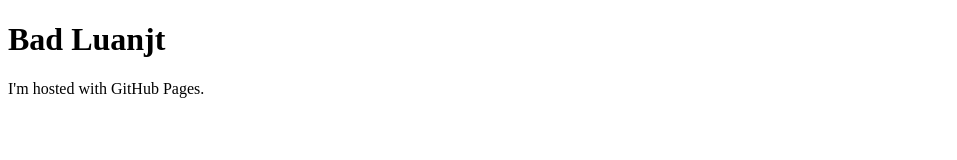
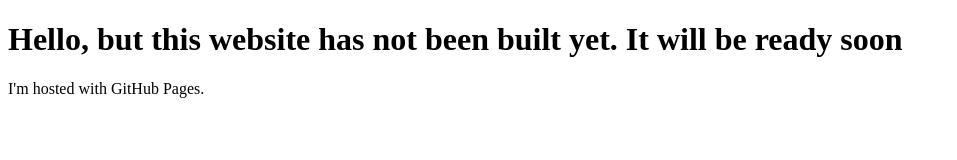
Before and after one commit to Daniekiel/daniekiel.github.io, a plain HTML site: page index.html in a window 1280 px wide. Shown: the whole page, without its empty margins (0-957 px from the left). Drawn offline with Linux system fonts and the light colour scheme.

Commit message:
Update index.html

```diff
--- a/index.html
+++ b/index.html
@@ -1,7 +1,7 @@
 <!DOCTYPE html>
 <html>
 <body>
-<h1>Bad Luanjt</h1>
+<h1>Hello, but this website has not been built yet. It will be ready soon</h1>
 <p>I'm hosted with GitHub Pages.</p>
 </body>
 </html>
```
